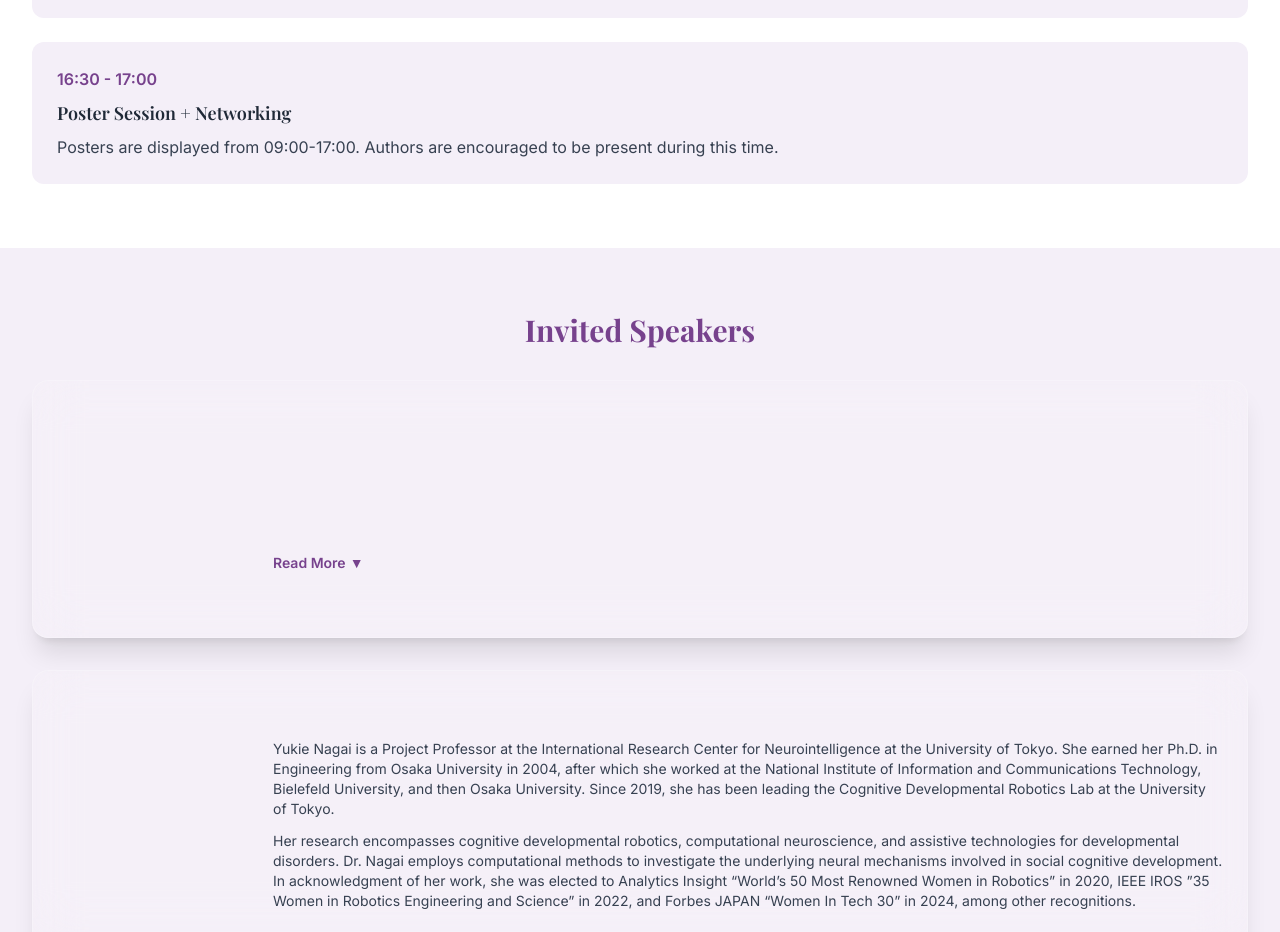
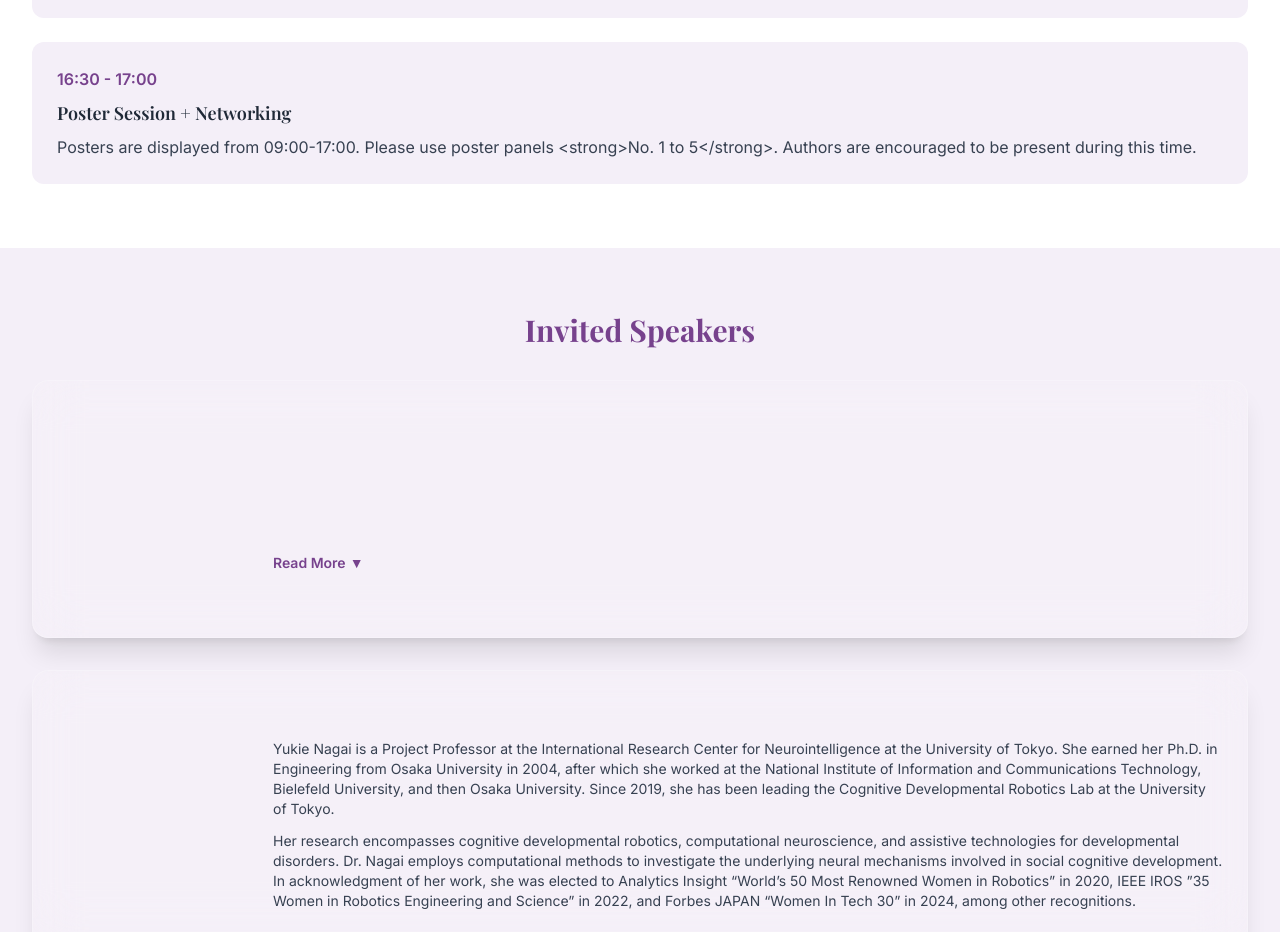
Before and after one commit to ElizaZhou96/EmpAI26, a React (Vite) app: page / in a window 1280 px wide. Shown: the part 4760-5692 px from the top of the page. Built offline with nearby package versions, Linux system fonts and the light colour scheme.

Commit message:
Update App.tsx

```diff
--- a/src/App.tsx
+++ b/src/App.tsx
@@ -375,7 +375,7 @@ function App() {
               time="16:30 - 17:00"
               title="Poster Session + Networking"
               speaker=""
-              description="Posters are displayed from 09:00-17:00. Authors are encouraged to be present during this time."
+              description="Posters are displayed from 09:00-17:00. Please use poster panels <strong>No. 1 to 5</strong>. Authors are encouraged to be present during this time."
             />
           </div>
         </div>
```
